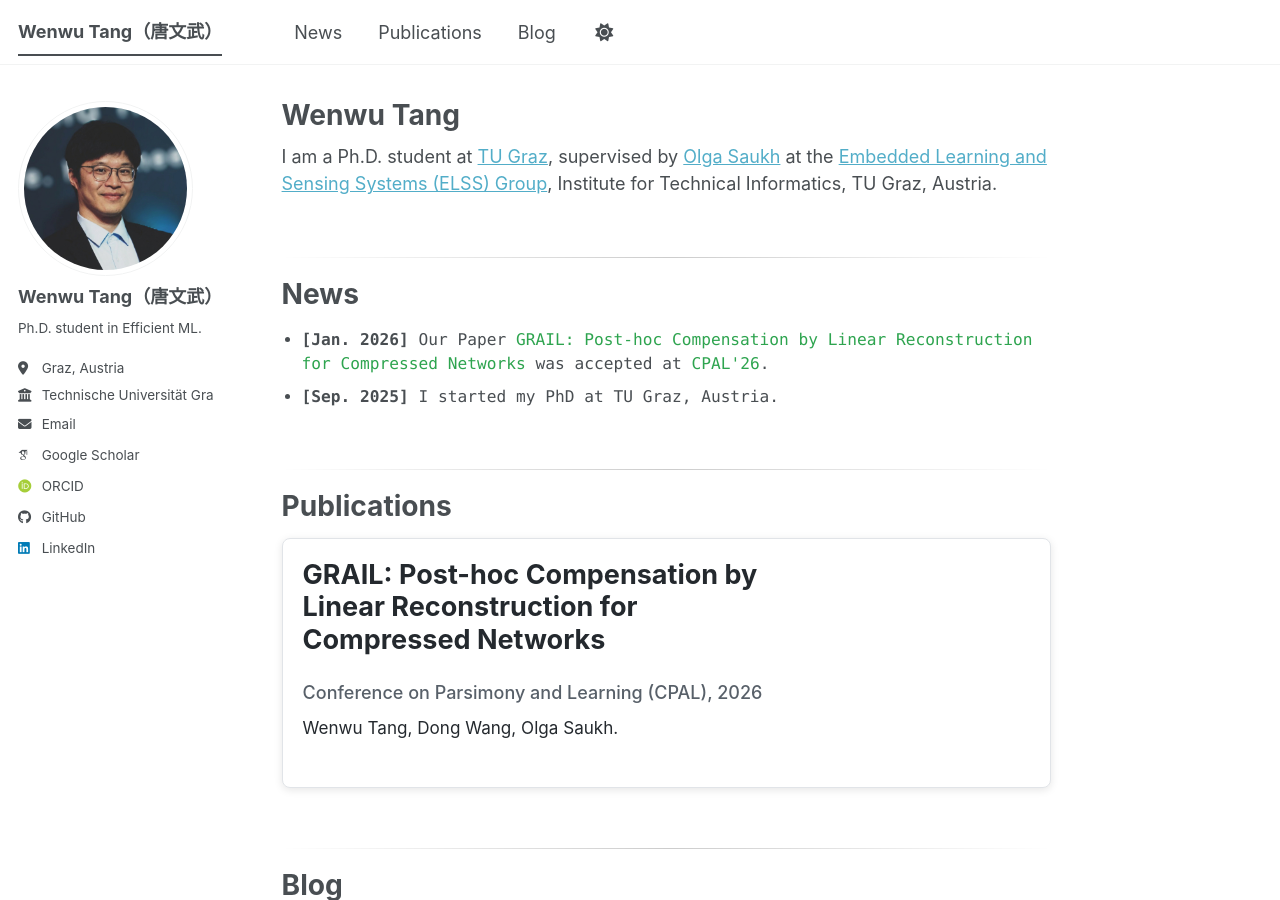
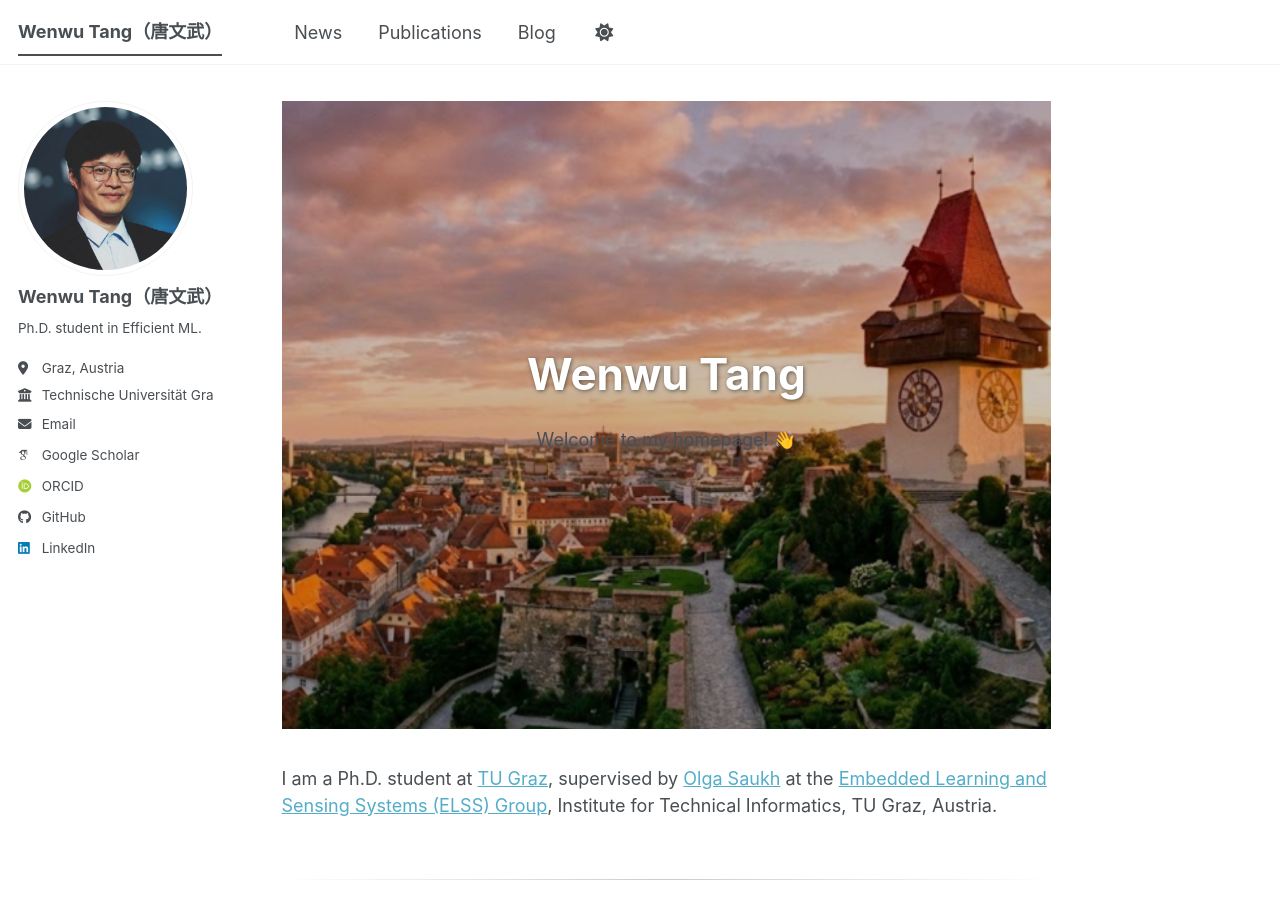
Before and after one commit to TWWinde/TWWinde.github.io, a Jekyll site: the page built from _pages/about.md, in a window 1280 px wide and 900 px high. Built offline with Jekyll 4.4.1, drawn with Linux system fonts in a browser that asks for light colours; some web fonts are replaced; a script bundle is joined from its source files by our own code; library files that are not in the unit come from our copies.

Commit message:
fix: add overlay_images to layout condition for hero display

```diff
--- a/_layouts/single.html
+++ b/_layouts/single.html
@@ -28,10 +28,10 @@ layout: default
     <meta itemprop="dateModified" content="{{ page.modified | date: " %B %d, %Y" }}">{% endif %}
 
     <div class="page__inner-wrap">
-      {% if page.header.overlay_color or page.header.overlay_image or page.header.image %}
+      {% if page.header.overlay_color or page.header.overlay_image or page.header.overlay_images or page.header.image %}
       {% include page__hero.html %}
       {% endif %}
-      {% unless page.header.overlay_color or page.header.overlay_image %}
+      {% unless page.header.overlay_color or page.header.overlay_image or page.header.overlay_images %}
       <header>
         {% if page.title %}<h1 class="page__title" itemprop="headline">{{ page.title | markdownify | remove: "<p>" |
             remove: "</p>" }}</h1>{% endif %}
```
